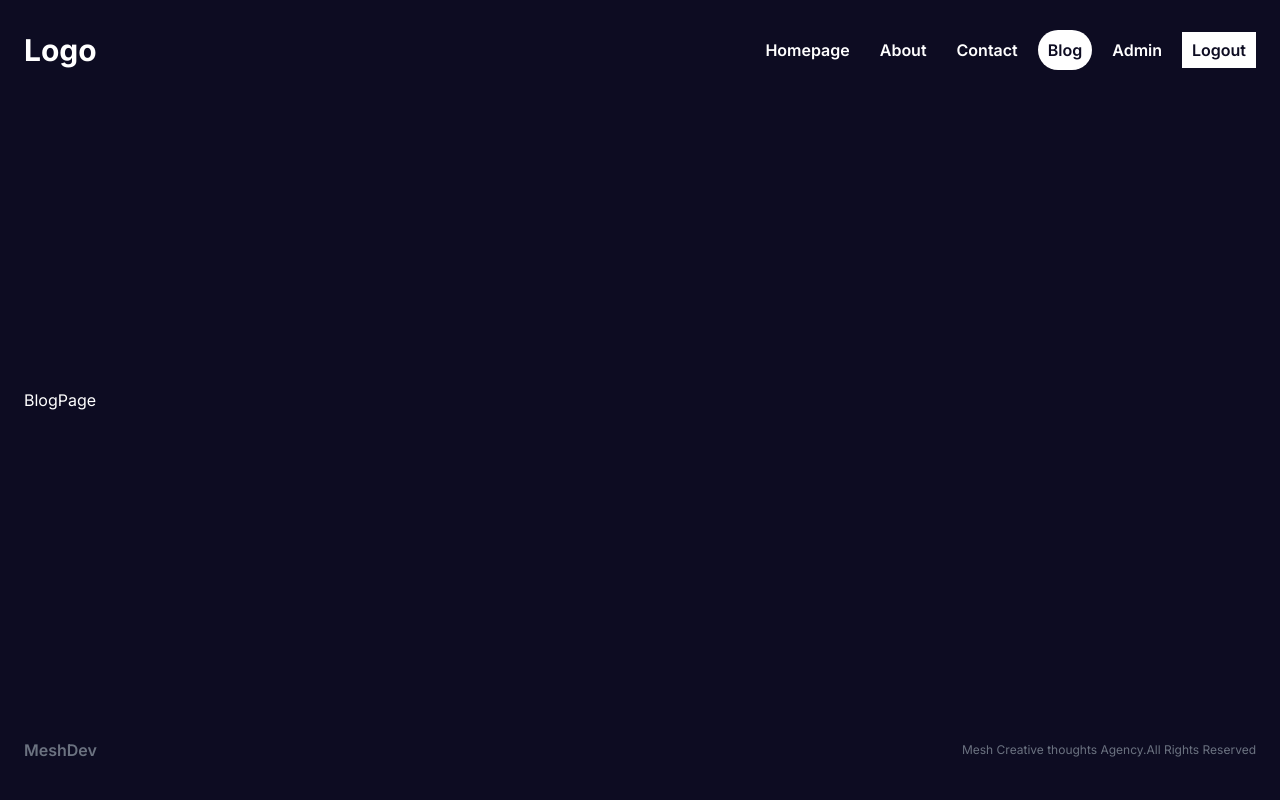
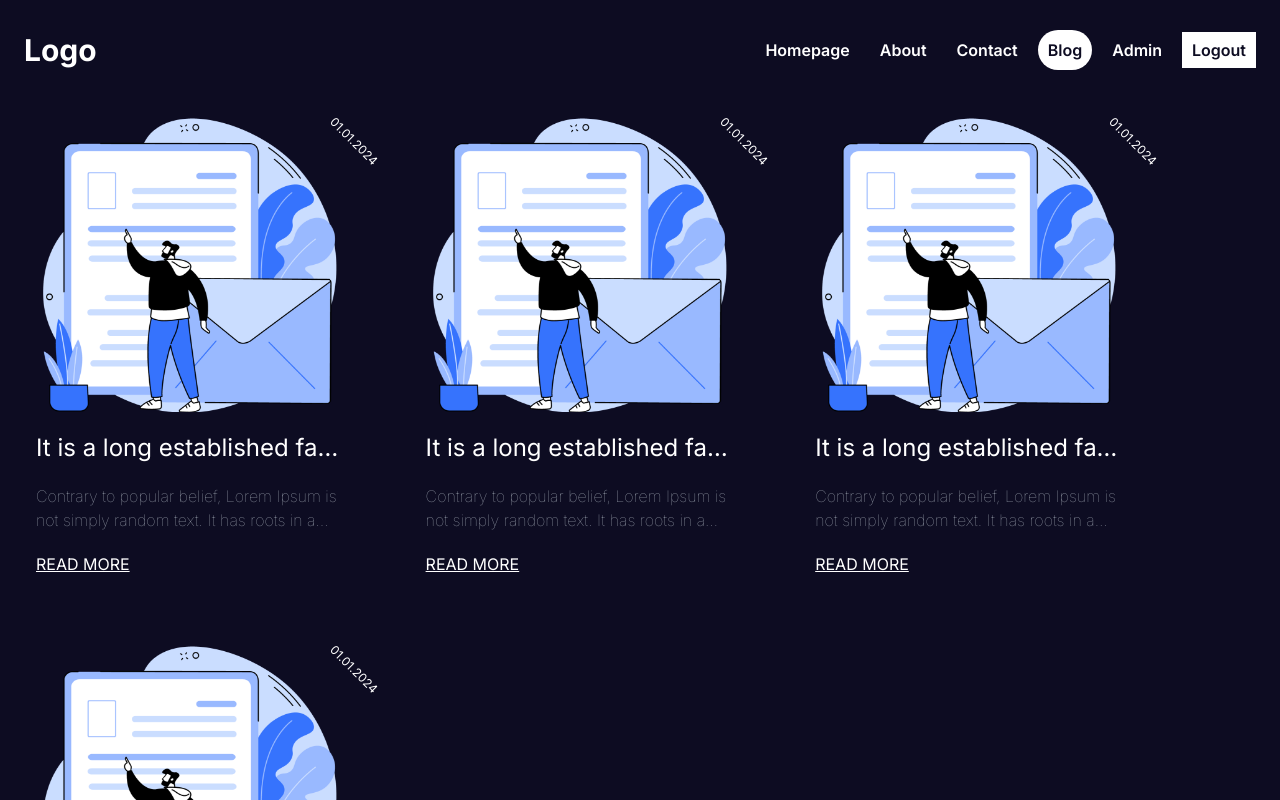
Before and after one commit to meshackkirwachumba/nextjsblog, a Next.js app: page /blog in a window 1280 px wide. Shown: the top 800 px of the page. Built offline with nearby package versions, Linux system fonts and the light colour scheme.

Commit message:
post card and dynamic single post card

```diff
--- a/src/app/blog/[slug]/page.jsx
+++ b/src/app/blog/[slug]/page.jsx
@@ -1,7 +1,68 @@
-import React from "react";
+import Image from "next/image";
 
 const SinglePostPage = () => {
-  return <div>SinglePostPage</div>;
+  return (
+    <div className="flex w-full lg:gap-[100px] md:gap-7">
+      {/* img container */}
+      <div className="relative hidden md:block md:w-1/3 h-[80vh]">
+        <Image
+          src="/hero.gif"
+          className="hidden md:block object-cover"
+          alt="blog image"
+          fill
+        />
+      </div>
+
+      {/* text container */}
+      <div className="w-full md:w-2/3 flex flex-col gap-5">
+        <h1 className="text-3xl font-semibold">
+          Hello Title is something great and you are doing great
+        </h1>
+        <div className="flex gap-5 w-full ">
+          <Image
+            src="/noavatar.png"
+            className="object-cover rounded-full"
+            alt="blog image"
+            width={50}
+            height={50}
+          />
+          <div className="flex flex-col gap-1">
+            <span className="text-gray-500">Author</span>
+            <span>Meshack Kirwa</span>
+          </div>
+          <div className="flex flex-col gap-1">
+            <span className="text-gray-500">Published</span>
+            <span>00/00/000</span>
+          </div>
+        </div>
+        <div>
+          Contrary to popular belief, Lorem Ipsum is not simply random text. It
+          has roots in a piece of classical Latin literature from 45 BC, making
+          it over 2000 years old. Richard McClintock, a Latin professor at
+          Hampden-Sydney College in Virginia, looked up one of the more obscure
+          Latin words, consectetur, from a Lorem Ipsum passage, and going
+          through the cites of the word in classical literature, discovered the
+          undoubtable source. Lorem Ipsum comes from sections 1.10.32 and
+          1.10.33 of "de Finibus Bonorum et Malorum" (The Extremes of Good and
+          Evil) by Cicero, written in 45 BC. This book is a treatise on the
+          theory of ethics, very popular during the Renaissance. The first line
+          of Lorem Ipsum, "Lorem ipsum dolor sit amet..", comes from a line in
+          section 1.10.32. Contrary to popular belief, Lorem Ipsum is not simply
+          random text. It has roots in a piece of classical Latin literature
+          from 45 BC, making it over 2000 years old. Richard McClintock, a Latin
+          professor at Hampden-Sydney College in Virginia, looked up one of the
+          more obscure Latin words, consectetur, from a Lorem Ipsum passage, and
+          going through the cites of the word in classical literature,
+          discovered the undoubtable source. Lorem Ipsum comes from sections
+          1.10.32 and 1.10.33 of "de Finibus Bonorum et Malorum" (The Extremes
+          of Good and Evil) by Cicero, written in 45 BC. This book is a treatise
+          on the theory of ethics, very popular during the Renaissance. The
+          first line of Lorem Ipsum, "Lorem ipsum dolor sit amet..", comes from
+          a line in section 1.10.32.
+        </div>
+      </div>
+    </div>
+  );
 };
 
 export default SinglePostPage;
--- a/src/app/blog/page.jsx
+++ b/src/app/blog/page.jsx
@@ -1,7 +1,23 @@
+import PostCard from "@/components/postCard/PostCard";
 import React from "react";
 
 const BlogPage = () => {
-  return <div>BlogPage</div>;
+  return (
+    <div className="flex flex-wrap gap-5 ">
+      <div className="w-full sm:w-[45%] lg:w-[30%]">
+        <PostCard />
+      </div>
+      <div className="w-full sm:w-[45%] lg:w-[30%]">
+        <PostCard />
+      </div>
+      <div className="w-full sm:w-[45%] lg:w-[30%]">
+        <PostCard />
+      </div>
+      <div className="w-full sm:w-[45%] lg:w-[30%]">
+        <PostCard />
+      </div>
+    </div>
+  );
 };
 
 export default BlogPage;
--- a/src/app/globals.css
+++ b/src/app/globals.css
@@ -8,6 +8,7 @@
   --text: white;
   --textSoft: #e5e5e5;
   --btn: #3673fd;
+  --sidebar: #040316;
 }
 
 body {
--- a/src/components/navbar/links/Links.jsx
+++ b/src/components/navbar/links/Links.jsx
@@ -53,7 +53,7 @@ const Links = () => {
 
       {/* mobile view */}
       <button onClick={() => setOpen((prev) => !prev)} className="md:hidden">
-        <Image src="/menu.png" alt="menu" width={20} height={20} />
+        <Image src="/menu.png" alt="menu" width={30} height={30} />
       </button>
       {open && (
         <div
@@ -63,7 +63,8 @@ const Links = () => {
             top-[100px]
             w-1/2
             h-[calc(100vh-100px)]
-            bg-pink-500
+            bg-[var(--sidebar)]
+            z-10
             md:hidden
             flex
             flex-col
@@ -76,7 +77,11 @@ const Links = () => {
           "
         >
           {navLinks.map((link) => (
-            <NavLink key={link.title} item={link} />
+            <NavLink
+              key={link.title}
+              item={link}
+              onClick={() => setOpen((prev) => !prev)}
+            />
           ))}
           {session ? (
             <>
@@ -86,7 +91,10 @@ const Links = () => {
               </button>
             </>
           ) : (
-            <NavLink item={{ title: "Login", path: "/login" }} />
+            <NavLink
+              item={{ title: "Login", path: "/login" }}
+              onClick={() => setOpen((prev) => !prev)}
+            />
           )}
         </div>
       )}
--- /dev/null
+++ b/src/components/postCard/PostCard.jsx
@@ -0,0 +1,44 @@
+import Image from "next/image";
+import Link from "next/link";
+
+const PostCard = () => {
+  return (
+    <div
+      className="
+       flex
+       flex-col
+       gap-5
+       mb-5
+       p-3
+      "
+    >
+      {/* top */}
+      <div className="flex relative">
+        <div className="relative h-[300px] w-[90%]">
+          <Image src="/contact.png" alt="" fill className="object-cover" />
+        </div>
+        <span className="w-[10%] text-xs absolute top-3 right-5 rotate-45 m-auto">
+          01.01.2024
+        </span>
+      </div>
+
+      {/* bottom */}
+      <div>
+        <h1 className="text-2xl mb-5 w-[90%] line-clamp-1">
+          It is a long established fact that a reader will be distracted by the
+          readable content of a page when looking at its layout. The point of
+        </h1>
+        <p className="text-gray-400 font-thin w-[90%] mb-5 line-clamp-2">
+          Contrary to popular belief, Lorem Ipsum is not simply random text. It
+          has roots in a piece of classical Latin literature from 45 BC, making
+          it over 2000 years old. Richard McClintock, a Latin professor at
+        </p>
+        <Link className="underline" href="/blog/123">
+          READ MORE
+        </Link>
+      </div>
+    </div>
+  );
+};
+
+export default PostCard;
```
